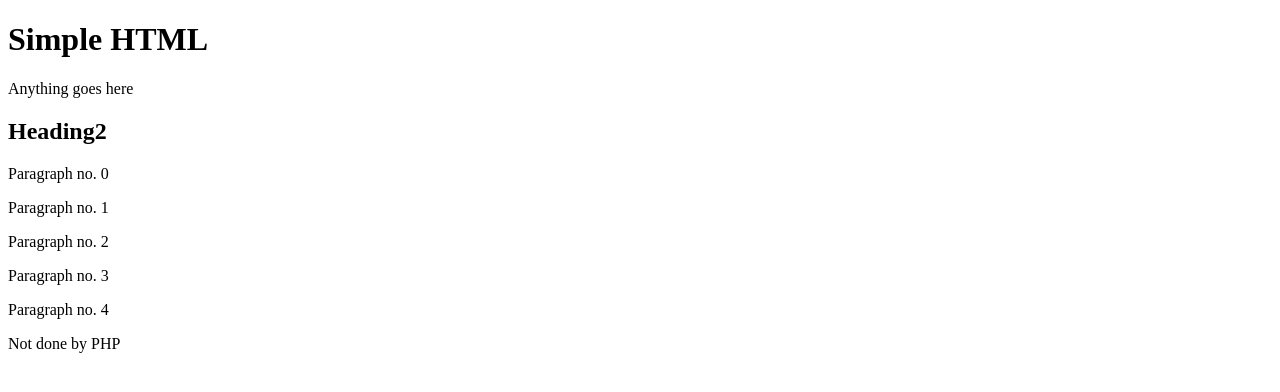
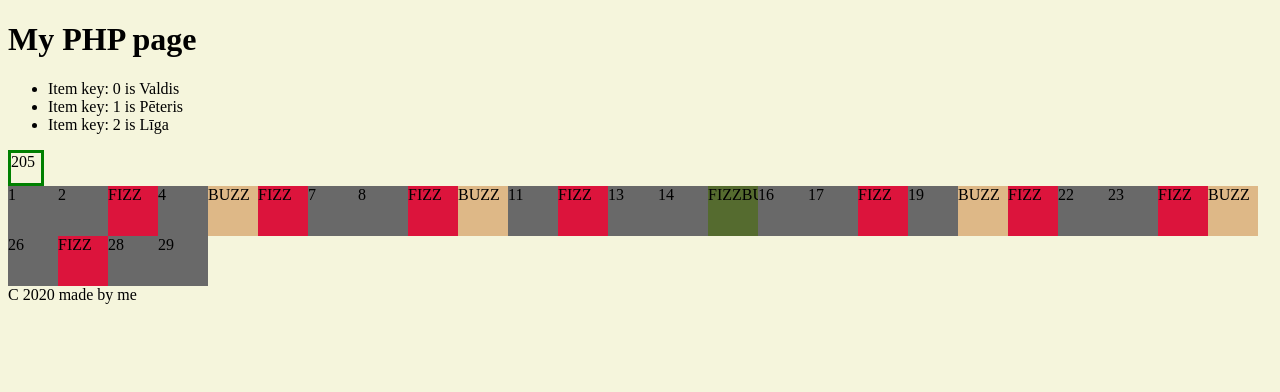
Before and after one commit to ValRCS/php_jun8, a PHP site: page / in a window 1280 px wide. Shown: the top 392 px of the page. Run offline with PHP 8.4, Linux system fonts and the light colour scheme.

Commit message:
Added utilities and relative paths for includes

```diff
--- a/public/index.php
+++ b/public/index.php
@@ -1,22 +1,12 @@
-<!DOCTYPE html>
-<html lang="en">
-<head>
-    <meta charset="UTF-8">
-    <meta name="viewport" content="width=device-width, initial-scale=1.0">
-    <title>PHP Hello</title>
-</head>
-<body>
-    <h1>Simple HTML</h1>
 <?php
-echo "<div class='myclass'>Anything goes here</div>"
-?>
-<h2>Heading2 </h2>
-<?php
+require_once "../src/templates/header.php";
+require_once "../src/utilities.php"; //remember no side effects for this file!
+echo "<h1>My PHP page</h1>";
+$arr = ["Valdis", "Pēteris", "Līga"];
+makeUnorderedList($arr);
 
-for ($i = 0; $i < 5; $i++) {
-    echo "<p>Paragraph no. $i</p>";
-}
-?>
-<footer>Not done by PHP</footer>
-</body>
-</html>
+echo "<div class='results'>" . myAdder(5, 200) . "</div>";
+echo "<div class='mycontainer'>";
+printFizzBuzz(30);
+echo "</div>";
+require_once "../src/templates/footer.html";
--- /dev/null
+++ b/public/scripts/myjs.js
@@ -0,0 +1 @@
+console.log("Running my js");
--- /dev/null
+++ b/public/styles/style.css
@@ -0,0 +1,32 @@
+body {
+    background-color: beige;
+}
+
+.results {
+    width: 30px;
+    height: 30px;
+    border: solid green 3px;
+}
+
+.mycontainer {
+    display: flex;
+    flex-wrap: wrap;
+}
+.box {
+    width: 50px;
+    height: 50px;
+    background-color: cadetblue;
+}
+
+.fizz {
+    background-color: crimson;
+}
+.buzz {
+    background-color: burlywood;
+}
+.fizzbuzz {
+    background-color: darkolivegreen;
+}
+.number {
+    background-color: dimgray;
+}
--- /dev/null
+++ b/src/templates/footer.html
@@ -0,0 +1,2 @@
+<footer>C 2020 made by me</footer>
+</body></html>
--- /dev/null
+++ b/src/templates/header.php
@@ -0,0 +1,10 @@
+<!DOCTYPE html>
+<html lang="en">
+<head>
+    <meta charset="UTF-8">
+    <meta name="viewport" content="width=device-width, initial-scale=1.0">
+    <title>Document</title>
+    <link rel="stylesheet" href="styles/style.css">
+    <script src="scripts/myjs.js" defer></script>
+</head>
+<body>
--- /dev/null
+++ b/src/utilities.php
@@ -0,0 +1,38 @@
+<?php
+function makeUnorderedList($myArr)
+{
+    echo "<ul>";
+    foreach ($myArr as $key => $value) {
+        echo "<li>Item key: $key is $value </li>";
+    }
+
+    echo "</ul>";
+}
+
+function myAdder($a, $b)
+{
+    return $a + $b;
+}
+
+function printFizzBuzz($max = 20)
+{
+    for ($i = 1; $i < $max; $i++) {
+
+        if ($i % 3 == 0 && $i % 5 == 0) {
+            $className = "fizzbuzz";
+            $text = "FIZZBUZZ";
+        } elseif ($i % 3 == 0) {
+            $className = "fizz";
+            $text = "FIZZ";
+        } elseif ($i % 5 == 0) {
+            $className = "buzz";
+            $text = "BUZZ";
+        } else {
+            $className = "number";
+            $text = $i;
+        }
+        echo "<div class='box $className'>$text</div>";
+    }
+}
+//we could call a function here
+//BUT style guide PSR-1 says not to, include this file and use it then
```
Also changed, not shown: public/flowcontrol.php (added, +34 -0 lines).
